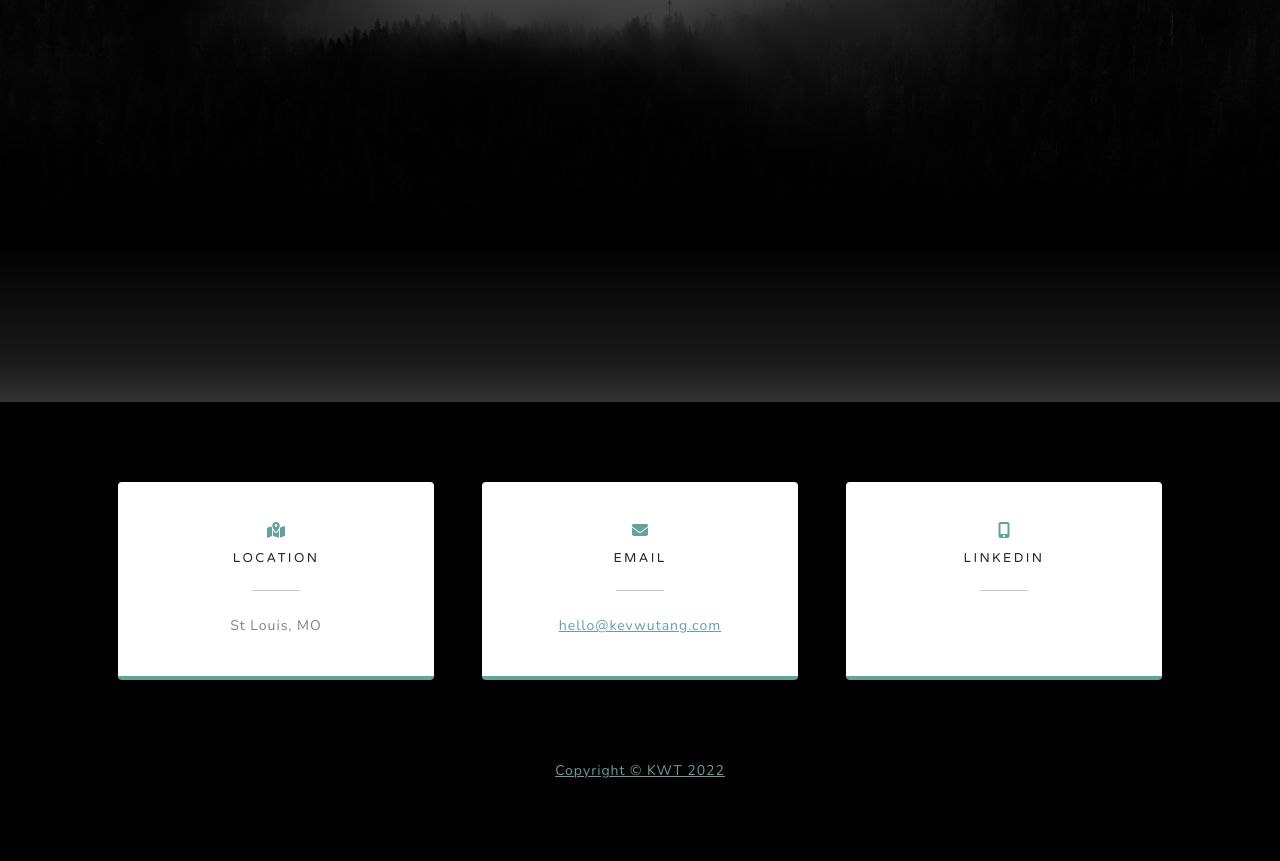
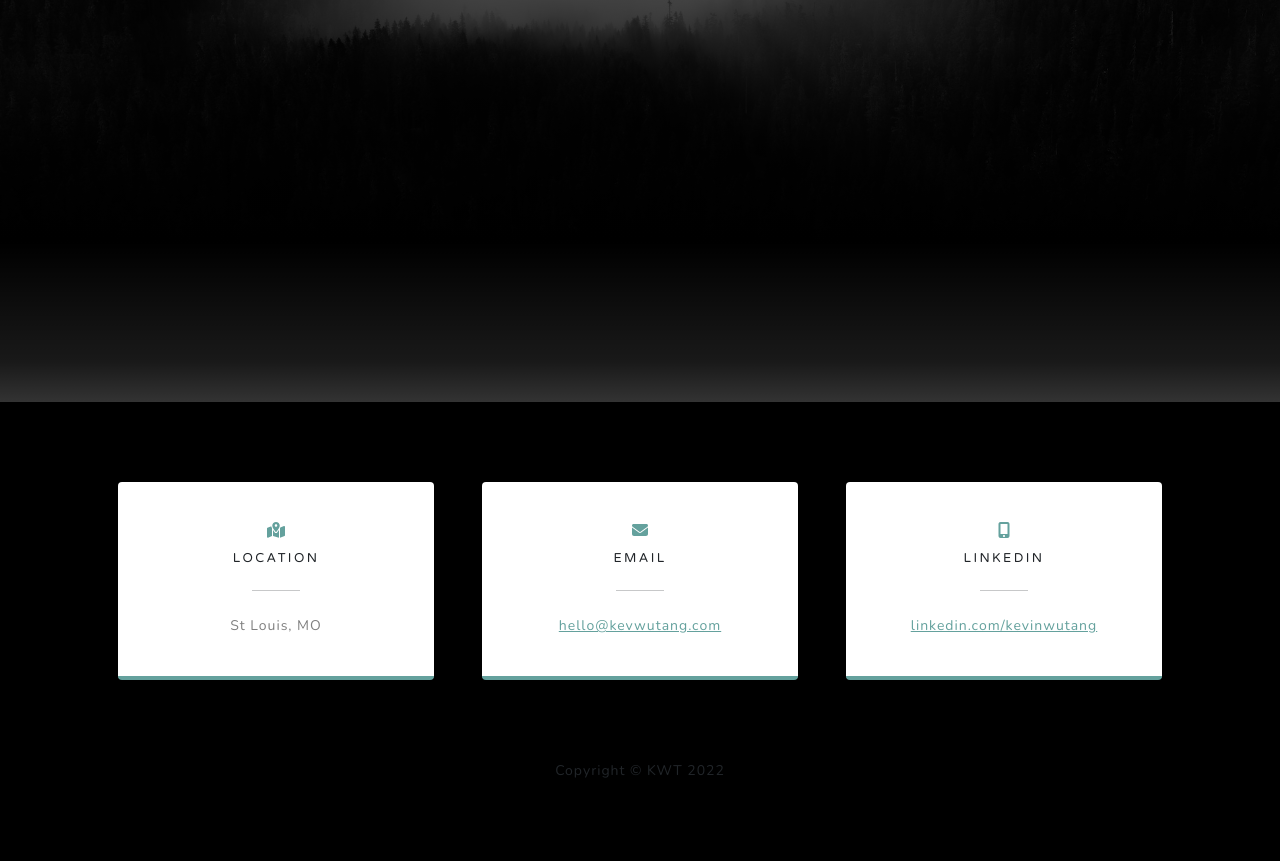
Before and after one commit to kevwutang/KWT, a plain HTML site: page index.html in a window 1280 px wide. Shown: the part 558-1419 px from the top of the page. Drawn offline with nearby package versions, Linux system fonts and the light colour scheme; a script that the page names is missing.

Commit message:
Add files via upload

```diff
--- a/index.html
+++ b/index.html
@@ -69,7 +69,7 @@
                                 <i class="fas fa-mobile-alt text-primary mb-2"></i>
                                 <h4 class="text-uppercase m-0">LinkedIn</h4>
                                 <hr class="my-4 mx-auto" />
-                                <div class="small text-black-50"><a href="linkedin.com/in/kevinwutang"</div>
+                                <div class="small text-black-50"><a href="linkedin.com/in/kevinwutang">linkedin.com/kevinwutang</a></div>
                             </div>
                         </div>
                     </div>
```
